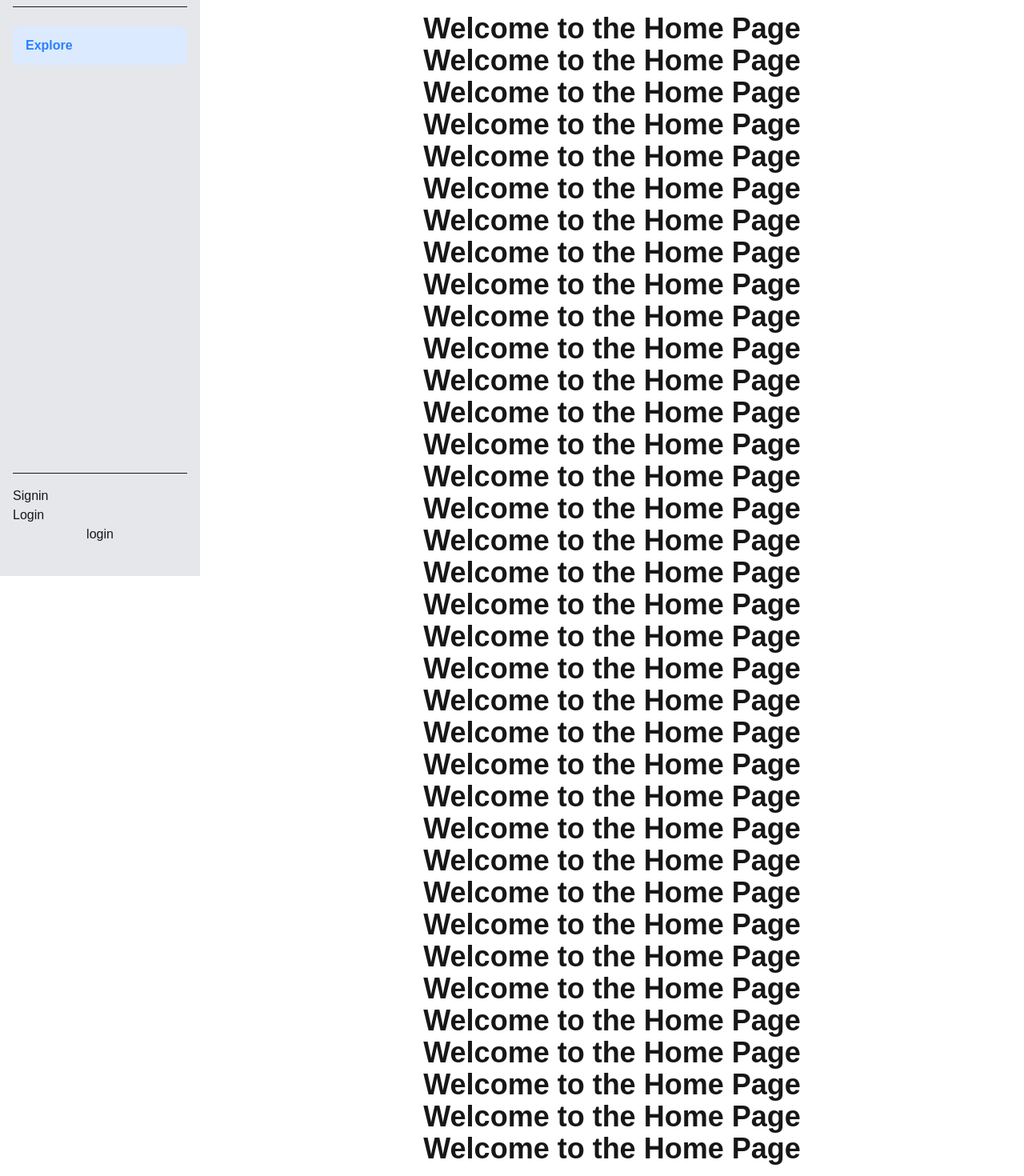
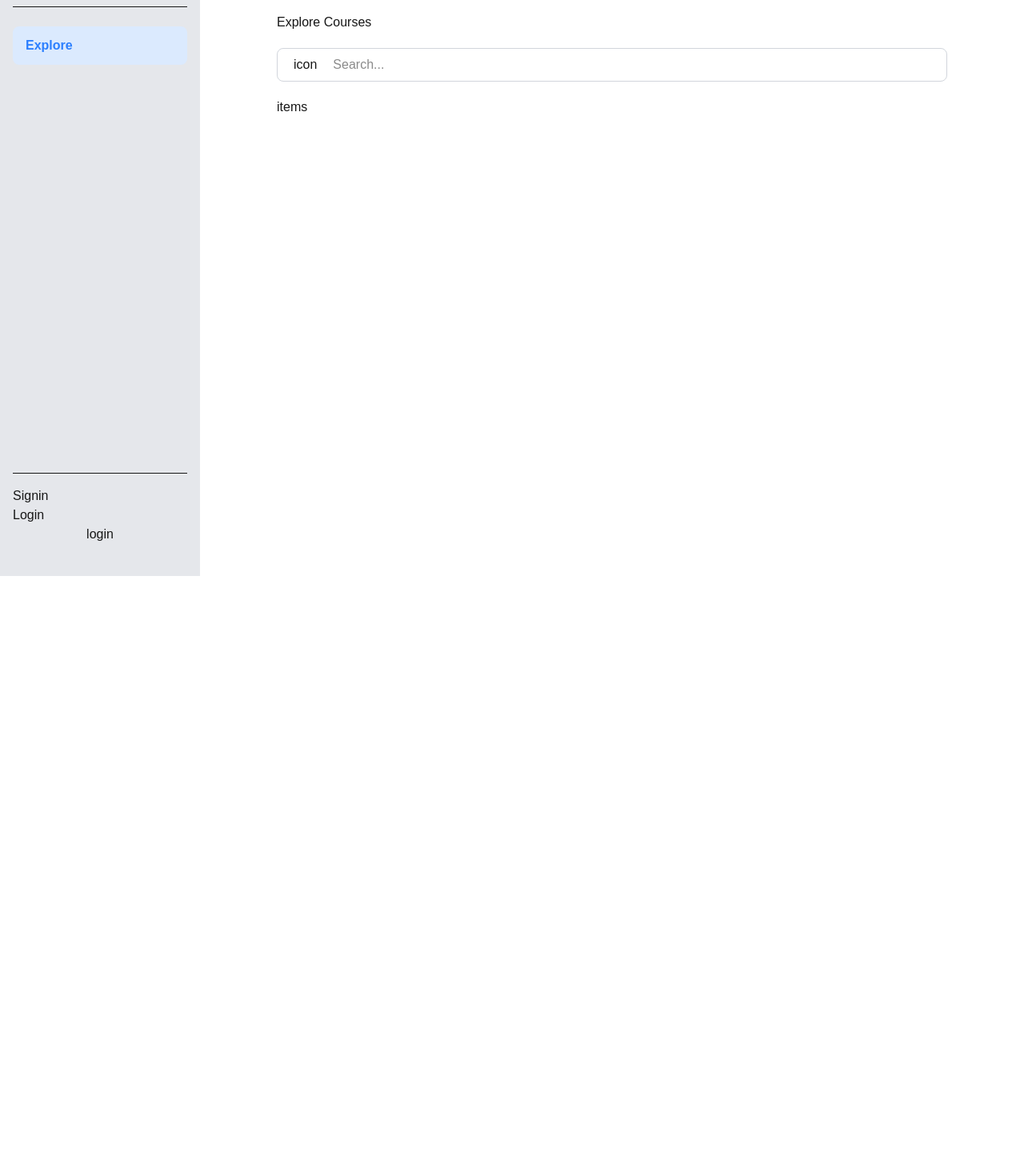
Before and after one commit to peth02/LearnningBuddy_frontend, a Next.js app: page /home in a window 1280 px wide. Shown: the part 80-1550 px from the top of the page at 80% size. After the commit the page ends 800 px from the top, so only its background shows below. Built offline with nearby package versions, Linux system fonts and the light colour scheme; no server answers.

Commit message:
add search bar

```diff
--- a/app/(Home)/home/page.tsx
+++ b/app/(Home)/home/page.tsx
@@ -1,42 +1,34 @@
+"use client"
+import { useState } from "react";
+
 export default function Home() {
+  const [search, setSearch] = useState<string>("");
+
+  const handleSearch = (e:React.ChangeEvent<HTMLInputElement>) => {
+    setSearch(e.target.value);
+    console.log(search)
+  }
   return (
-    <div className="flex min-h-screen flex-col items-center justify-between p-24">
-      <h1 className="text-4xl font-bold">Welcome to the Home Page</h1>
-      <h1 className="text-4xl font-bold">Welcome to the Home Page</h1>
-      <h1 className="text-4xl font-bold">Welcome to the Home Page</h1>
-      <h1 className="text-4xl font-bold">Welcome to the Home Page</h1>
-      <h1 className="text-4xl font-bold">Welcome to the Home Page</h1>
-      <h1 className="text-4xl font-bold">Welcome to the Home Page</h1>
-      <h1 className="text-4xl font-bold">Welcome to the Home Page</h1>
-      <h1 className="text-4xl font-bold">Welcome to the Home Page</h1>
-      <h1 className="text-4xl font-bold">Welcome to the Home Page</h1>
-      <h1 className="text-4xl font-bold">Welcome to the Home Page</h1>
-      <h1 className="text-4xl font-bold">Welcome to the Home Page</h1>
-      <h1 className="text-4xl font-bold">Welcome to the Home Page</h1>
-      <h1 className="text-4xl font-bold">Welcome to the Home Page</h1>
-      <h1 className="text-4xl font-bold">Welcome to the Home Page</h1>
-      <h1 className="text-4xl font-bold">Welcome to the Home Page</h1>
-      <h1 className="text-4xl font-bold">Welcome to the Home Page</h1>
-      <h1 className="text-4xl font-bold">Welcome to the Home Page</h1>
-      <h1 className="text-4xl font-bold">Welcome to the Home Page</h1>
-      <h1 className="text-4xl font-bold">Welcome to the Home Page</h1>
-      <h1 className="text-4xl font-bold">Welcome to the Home Page</h1>
-      <h1 className="text-4xl font-bold">Welcome to the Home Page</h1>
-      <h1 className="text-4xl font-bold">Welcome to the Home Page</h1>
-      <h1 className="text-4xl font-bold">Welcome to the Home Page</h1>
-      <h1 className="text-4xl font-bold">Welcome to the Home Page</h1>
-      <h1 className="text-4xl font-bold">Welcome to the Home Page</h1>
-      <h1 className="text-4xl font-bold">Welcome to the Home Page</h1>
-      <h1 className="text-4xl font-bold">Welcome to the Home Page</h1>
-      <h1 className="text-4xl font-bold">Welcome to the Home Page</h1>
-      <h1 className="text-4xl font-bold">Welcome to the Home Page</h1>
-      <h1 className="text-4xl font-bold">Welcome to the Home Page</h1>
-      <h1 className="text-4xl font-bold">Welcome to the Home Page</h1>
-      <h1 className="text-4xl font-bold">Welcome to the Home Page</h1>
-      <h1 className="text-4xl font-bold">Welcome to the Home Page</h1>
-      <h1 className="text-4xl font-bold">Welcome to the Home Page</h1>
-      <h1 className="text-4xl font-bold">Welcome to the Home Page</h1>
-      <h1 className="text-4xl font-bold">Welcome to the Home Page</h1>
+    <div className="flex min-h-screen flex-col gap-5 p-24">
+      <h1>Explore Courses</h1>
+      <div className="flex border border-gray-300 rounded-lg px-5 w-full gap-5">
+        <div className="py-2">icon</div>
+        <input
+          type="text"
+          placeholder="Search..."
+          className="outline-none py-2 w-full"
+          value={search}
+          onChange={handleSearch}
+        />
+        {
+          search ? (
+            <div className="py-2" onClick={()=>{setSearch("")}}>delete</div>
+          ) : (
+            <></>
+          )
+        }
+      </div>
+      <div>items</div>
     </div>
   );
 }
```
